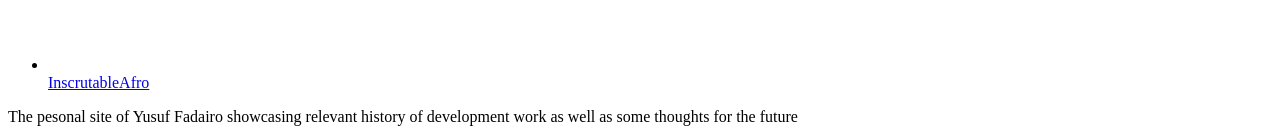
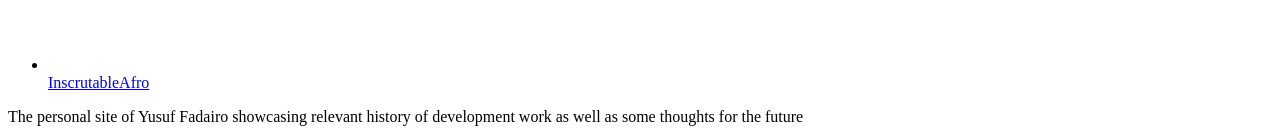
Before and after one commit to nomadyus/yusuf-kami.github.io, a Jekyll site: the page built from about.md, in a window 1280 px wide and 900 px high, scrolled down 5587 px. Shown: the part 758-897 px from the top of the window. Built offline with Jekyll 4.4.1, drawn with Linux system fonts in a browser that asks for light colours.

Commit message:
clean message

```diff
--- a/_config.yml
+++ b/_config.yml
@@ -10,7 +10,7 @@
 title: "Yusuf Fadairo's Portfolio"
 email: hi@yusuffadairo.com
 description: > # this means to ignore newlines until "baseurl:"
-  The pesonal site of Yusuf Fadairo showcasing relevant history of development work as well as some thoughts for the future
+  The personal site of Yusuf Fadairo showcasing relevant history of development work as well as some thoughts for the future
 baseurl: "" # the subpath of your site, e.g. /blog
 url: "http://www.yusuffadairo.com" # the base hostname & protocol for your site
 email: hi@yusuffadairo.com
```
